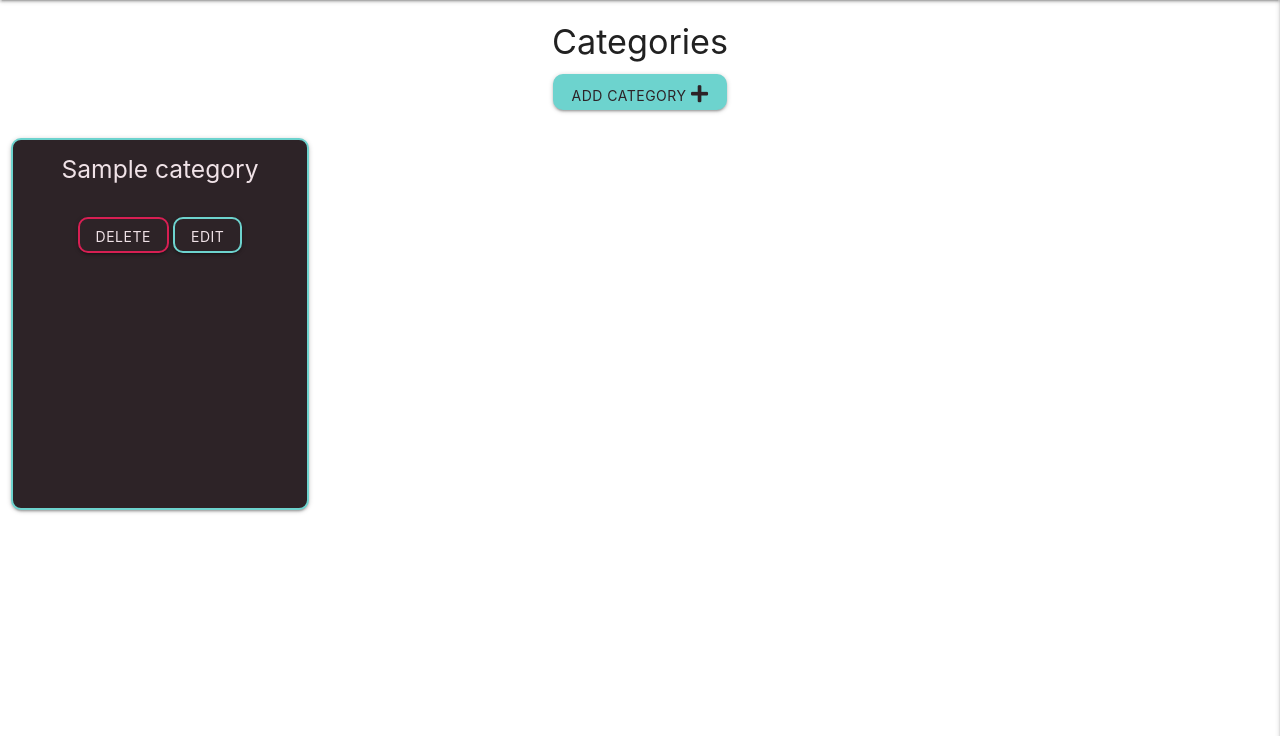
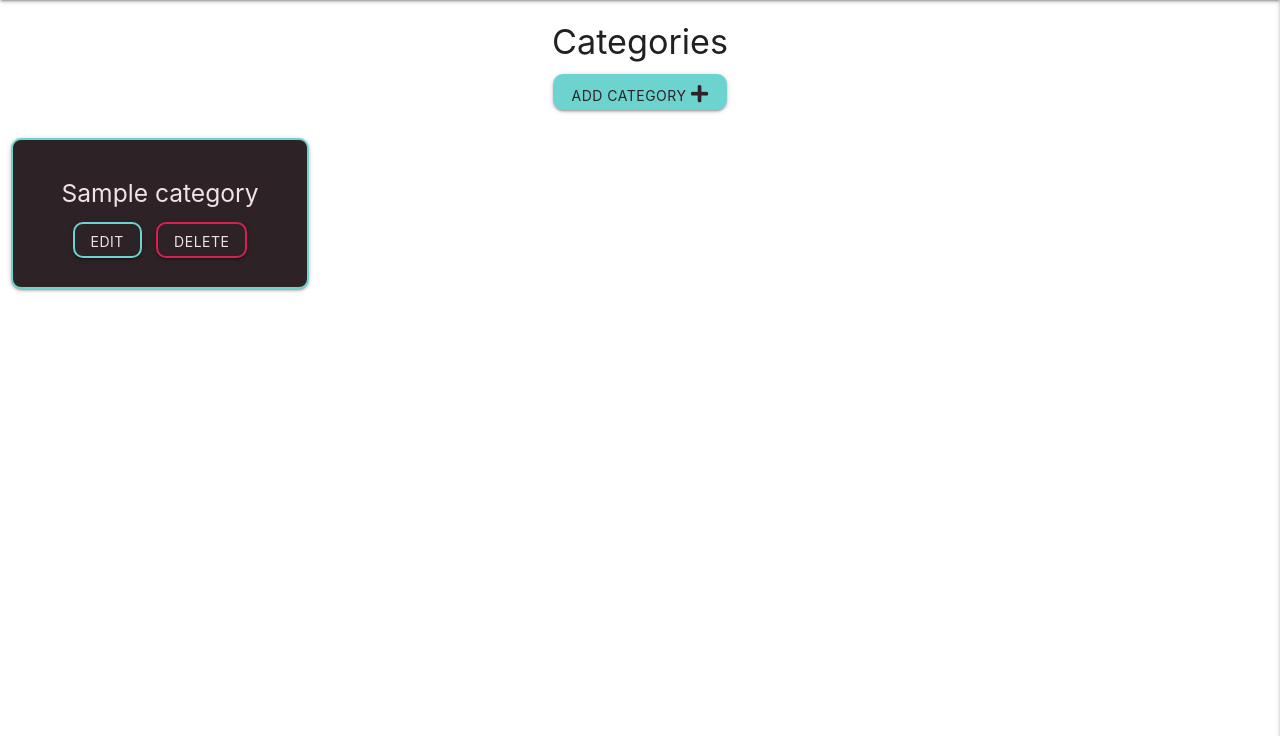
Before and after one commit to Brian-FullStack/dev_pool, a Flask app: page /list_categories in a window 1280 px wide. Shown: the part 64-800 px from the top of the page. Run offline with Flask 2, Linux system fonts and the light colour scheme; a database or web service that is not in the repository returns one stand-in record (values such as "Sample title"); some libraries are stand-ins or nearby versions.

Commit message:
Changed layout for screen sizes

```diff
--- a/templates/categories.html
+++ b/templates/categories.html
@@ -15,16 +15,16 @@
 <!-- Display List of Categories -->
 <div class="row">
     {% for category in categories %}
-    <div class="col s12 m3">
-        <div class="card">
+    <div class="col s6 m4 l3">
+        <div class="card-panel">
             <span class="card-title center-align">
                 <h5>{{ category.category_name }}</h5>
             </span>
             <div class="card-content center-align">
+                <!-- Edit Button -->
+                <a href="{{ url_for('edit_category', category_id=category._id) }}" class="btn btn-border card-panel-btn">Edit</a>
                 <!-- Delete Button Modal Trigger -->
-                <a class="btn-solid-red btn modal-trigger" href="#modal{{ loop.index }}">Delete</a>
-                <!-- Edit Button -->
-                <a href="{{ url_for('edit_category', category_id=category._id) }}" class="btn btn-border">Edit</a>
+                <a class="btn-solid-red btn modal-trigger card-panel-btn" href="#modal{{ loop.index }}">Delete</a>
             </div>
         </div>
     </div>
```
